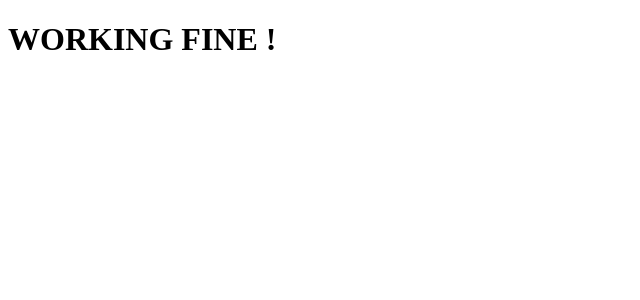
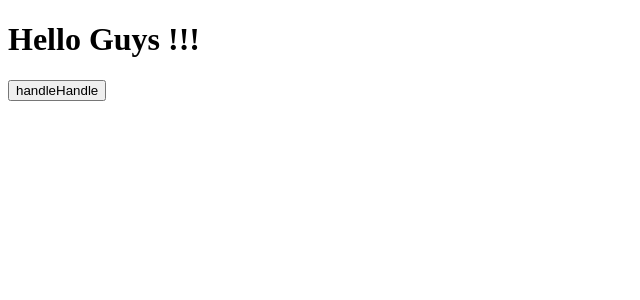
Before and after one commit to emmeiwhite/makeithappen, a React (Create React App) app: page / in a window 1280 px wide. Shown: the top 300 px of the page, without its empty margins (0-640 px from the left). Built offline with nearby package versions, Linux system fonts and the light colour scheme.

Commit message:
automatic semicolon insertion,only one parent div

```diff
--- a/package.json
+++ b/package.json
@@ -5,7 +5,9 @@
   "dependencies": {
     "react": "^16.5.2",
     "react-dom": "^16.5.2",
-    "react-scripts": "2.0.4"
+    "react-redux": "^5.0.7",
+    "react-scripts": "2.0.4",
+    "redux": "^4.0.0"
   },
   "scripts": {
     "start": "react-scripts start",
--- a/src/App.js
+++ b/src/App.js
@@ -1,13 +1,13 @@
 import React from 'react';
+
+import Counter from './components/counter';
 
 
 class App extends React.Component{
     render(){
         return(
-            <div>
-                <h1>WORKING FINE !</h1>
-            </div>
-        )
+               <Counter/>
+        );
     }
 }
 
--- /dev/null
+++ b/src/components/counter.js
@@ -0,0 +1,14 @@
+import React, { Component } from 'react';
+
+class Counter extends Component {
+    state = {  }
+    render() {
+        return (
+            <React.Fragment> {/* No more Extra Div*/}
+                 <h1>Hello Guys !!!</h1>
+                 <button>handleHandle</button>
+            </React.Fragment>);
+    }
+}
+
+export default Counter;
--- a/src/index.js
+++ b/src/index.js
@@ -1,5 +1,8 @@
 import React from 'react'; // from react module we are importing React object
 import ReactDOM from 'react-dom';
+
+import {createStore} from 'redux';
+import {Provider} from 'react-redux';
 
 import App from './App';
 
--- /dev/null
+++ b/src/reducers/rootReducer.js
@@ -0,0 +1,5 @@
+import {combineReducers} from 'redux';
+
+const rootReducer = combineReducers({
+
+})
```
Also changed, not shown: 1 other file (tests, documents, lock files or other folders).
